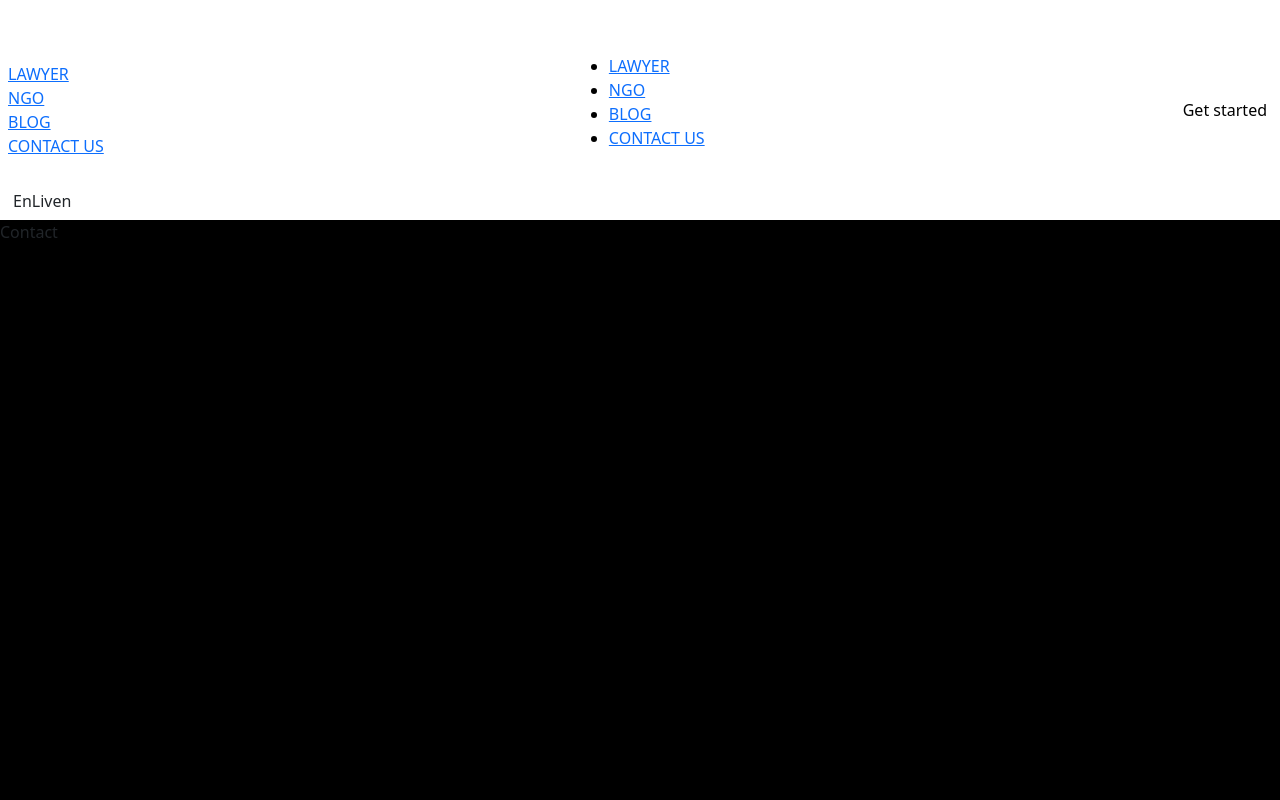
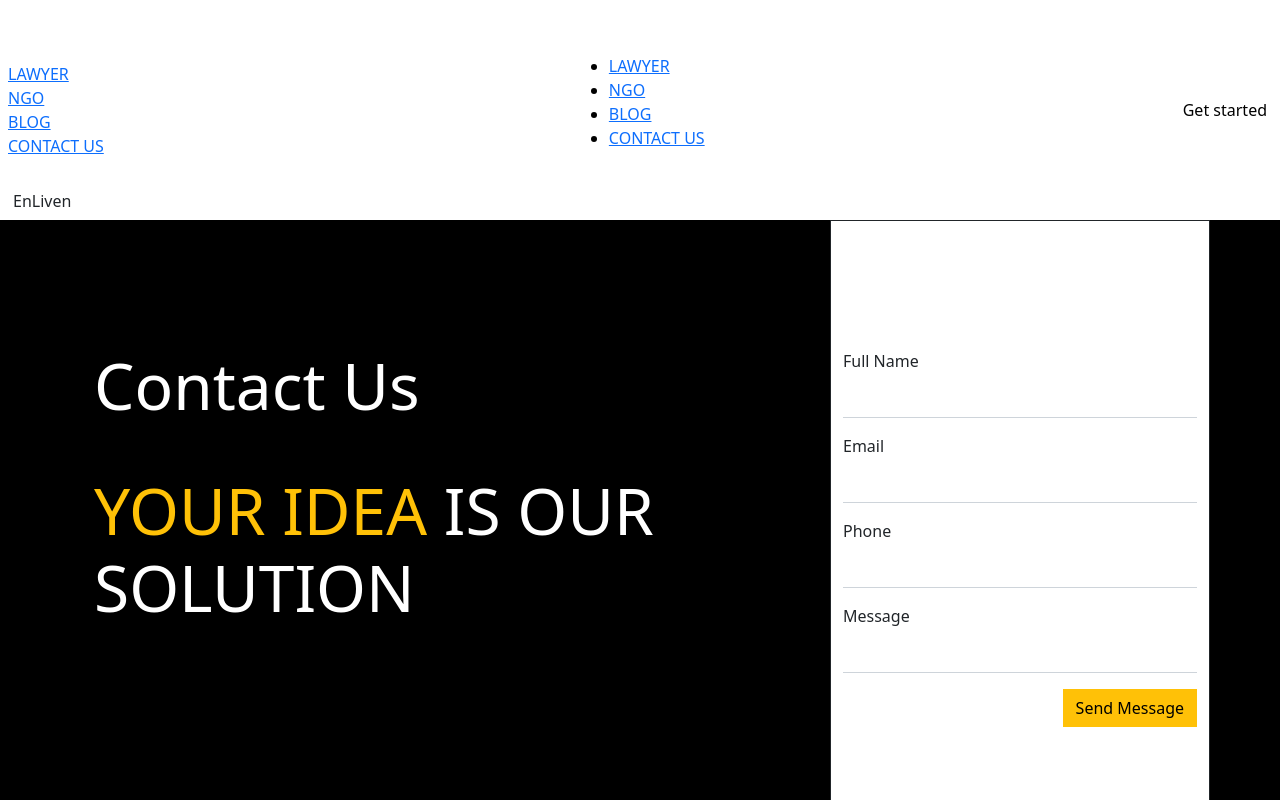
Before and after one commit to UditaVed/Enliven, a React (Create React App) app in the folder src/: page /contact in a window 1280 px wide. Shown: the top 800 px of the page. Built offline with nearby package versions, Linux system fonts and the light colour scheme.

Commit message:
contact page

```diff
--- a/package.json
+++ b/package.json
@@ -11,10 +11,11 @@
   "dependencies": {
     "@fortawesome/free-solid-svg-icons": "^6.2.1",
     "@fortawesome/react-fontawesome": "^0.2.0",
-    "react-bootstrap": "^2.7.0",
+    "aos": "^3.0.0-beta.6",
     "bootstrap": "^5.2.3",
     "daisyui": "^2.50.0",
     "react": "^18.2.0",
+    "react-bootstrap": "^2.7.0",
     "react-dom": "^18.2.0",
     "react-router-dom": "^6.8.1"
   },
--- a/src/Blog/Blog.jsx
+++ b/src/Blog/Blog.jsx
@@ -15,6 +15,7 @@ export default function Blog() {
   })
   return (
     <div className="font-serif bg-white">
+
       <Head />
       <a href="https://thediplomat.com/">
         <div className="flex flex-wrap gap-8 mt-20 align-middle self-center justify-center text-black">
--- a/src/Contact/Contact.jsx
+++ b/src/Contact/Contact.jsx
@@ -1,8 +1,42 @@
-import React from 'react'
-
+import React from "react";
+import "./style.css";
+import "bootstrap/dist/css/bootstrap.min.css";
 const Contact = () => {
   return (
-    <div>Contact</div>
+    <div className="container vh-100">
+            <div className="row">
+                <div className="col-sm-8 ">
+                    <div className="container txt-content text-white">
+                        <h1 className="underline">Contact Us</h1>
+                        <h1 className="mt-5"><span className="text-warning">YOUR IDEA </span>IS OUR <br/> SOLUTION</h1>
+                    </div>
+                </div>
+                <div className="Specify_border col-sm-4 bg-white mb-5 container form_fill border border-dark border-top-5">
+                    <form action="" className="form_content">
+                        <div className="mb-3 mt-3">
+                            <label className="form-label text-dark">Full Name</label>
+                            <input type="text" id="formGroupExampleInput" />
+                        </div>
+                        <div className="mb-3">
+                            <label className="form-label text-dark">Email</label>
+                            <input type="email" id="exampleInputEmail1" />
+                        </div>
+                        <div className="mb-3">
+                            <label className="form-label text-dark">Phone</label>
+                            <input type="number" id="formGroupExampleInput2" />
+                        </div>
+                        <div className="mb-3">
+                            <label className="form-label text-dark">Message</label>
+                            <input type="text" id="formGroupExampleInput2" />
+                        </div>
+                        <div className="text-right mb-5 d-flex justify-content-end">
+                            <button type="submit" className="btn btn-warning rounded-0 ">Send Message</button>
+                        </div>
+
+                    </form>
+                </div>
+            </div>
+        </div>
   )
 }
 
--- /dev/null
+++ b/src/Contact/style.css
@@ -0,0 +1,55 @@
+footer {
+    background-color: black;
+    color: white;
+}
+
+input {
+    display: block;
+    width: 100%;
+    padding: 0.375rem 0.75rem;
+    font-size: 1rem;
+    font-weight: 400;
+    line-height: 1.5;
+    color: #212529;
+    background-color: #fff;
+    background-clip: padding-box;
+    border: 1px solid #ced4da;
+    -webkit-appearance: none;
+    -moz-appearance: none;
+    appearance: none;
+    border-top-style: hidden;
+    border-right-style: hidden;
+    border-left-style: hidden;
+    border-bottom-style: groove;
+
+    transition: border-color 0.15s ease-in-out, box-shadow 0.15s ease-in-out;
+
+
+
+}
+
+.txt-content h1 {
+    font-size: 2.5rem;
+}
+
+@media only screen and (min-width: 800px) {
+    .form_fill {
+        height: 45rem;
+    }
+
+    .form_content {
+        margin-top: 8rem;
+    }
+
+    .txt-content {
+        margin-top: 8rem;
+    }
+
+    .txt-content h1 {
+        font-size: 4rem;
+    }
+
+}
+/* .txt-content :first-child {
+    text-decoration: underline;
+} */
```
Also changed, not shown: 1 other file (tests, documents, lock files or other folders).
